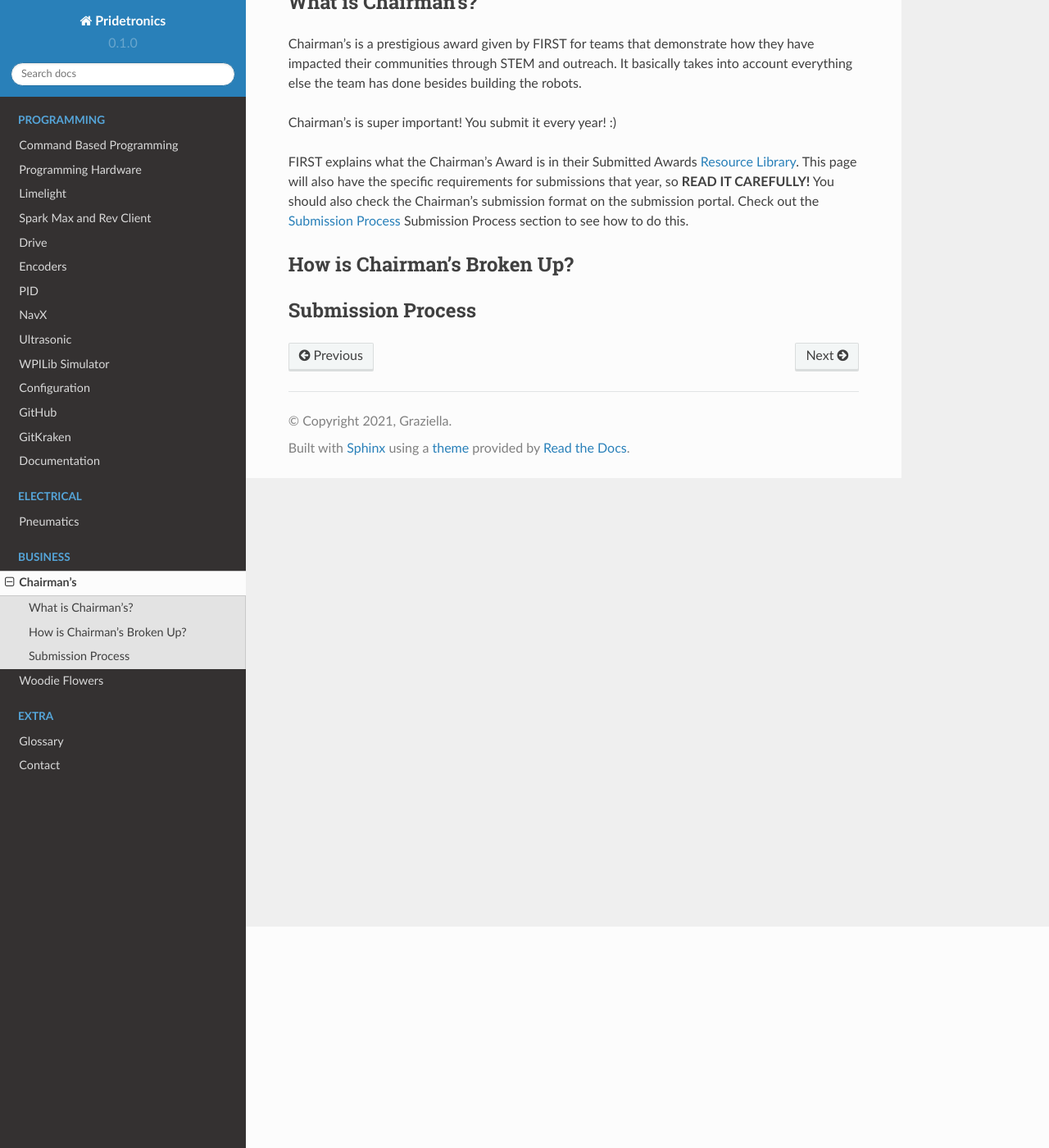
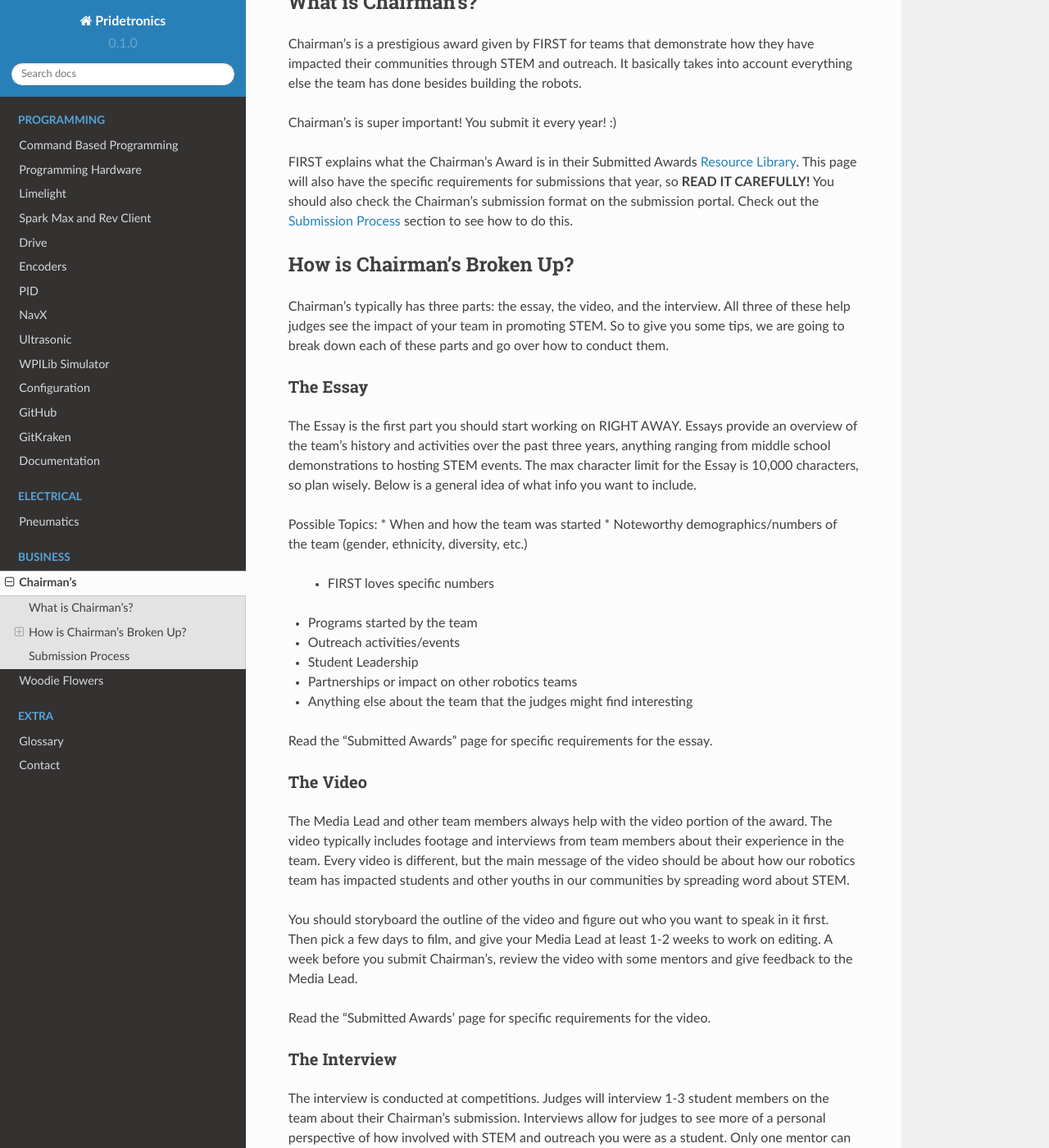
Before and after one commit to KaterinaDeeter/3853-Documentation, a Sphinx documentation site: the page built from docs/source/chairmans.rst, in a window 1280 px wide and 1400 px high, scrolled down 270 px. Shown: the whole window at 82% size. Built offline with Sphinx 7.4.7 and the Read the Docs theme 2.0.0, drawn with Linux system fonts in a browser that asks for light colours; some of the changed text lies outside the part shown.

Commit message:
Trying something

```diff
--- a/docs/source/chairmans.rst
+++ b/docs/source/chairmans.rst
@@ -18,13 +18,75 @@ Chairman’s is super important! You submit it every year! :)
 FIRST explains what the Chairman’s Award is in their Submitted Awards
 `Resource Library <https://www.firstinspires.org/resource-library/frc/submitted-awards/>`_. This page will
 also have the specific requirements for submissions that year, so **READ IT CAREFULLY!** You should also check
-the Chairman’s submission format on the submission portal. Check out the :ref:`submissions` Submission Process section to
+the Chairman’s submission format on the submission portal. Check out the :ref:`submissions` section to
 see how to do this.
 
 .. _parts:
 
 How is Chairman's Broken Up?
 ~~~~~~~~~~~~~~~~~~~~~~~~~~~~~
+Chairman’s typically has three parts: the essay, the video, and the interview.
+All three of these help judges see the impact of your team in promoting STEM.
+So to give you some tips, we are going to break down each of these parts and go
+over how to conduct them.
+
+The Essay
+^^^^^^^^^
+The Essay is the first part you should start working on RIGHT AWAY. Essays provide an
+overview of the team’s history and activities over the past three years, anything ranging
+from middle school demonstrations to hosting STEM events. The max character limit for the
+Essay is 10,000 characters, so plan wisely. Below is a general idea of what info you want to include.
+
+Possible Topics:
+* When and how the team was started
+* Noteworthy demographics/numbers of the team (gender, ethnicity, diversity, etc.)
+
+  * FIRST loves specific numbers
+
+* Programs started by the team
+* Outreach activities/events
+* Student Leadership
+* Partnerships or impact on other robotics teams
+* Anything else about the team that the judges might find interesting
+
+Read the "Submitted Awards" page for specific requirements for the essay.
+
+The Video
+^^^^^^^^^
+The Media Lead and other team members always help with the video portion of the award.
+The video typically includes footage and interviews from team members about their experience
+in the team. Every video is different, but the main message of the video should be about how
+our robotics team has impacted students and other youths in our communities by spreading word
+about STEM.
+
+You should storyboard the outline of the video and figure out who you want to speak in it first.
+Then pick a few days to film, and give your Media Lead at least 1-2 weeks to work on editing.
+A week before you submit Chairman’s, review the video with some mentors and give feedback to the Media Lead.
+
+Read the “Submitted Awards’ page for specific requirements for the video.
+
+
+The Interview
+^^^^^^^^^^^^^^
+The interview is conducted at competitions. Judges will interview 1-3 student members on the team about
+their Chairman’s submission. Interviews allow for judges to see more of a personal perspective of how
+involved with STEM and outreach you were as a student. Only one mentor can be present during the interview,
+and they must be silent the entire time.
+
+Interviews (last I checked) take 12 minutes total: 7 minutes for the student members to speak and 5 minutes
+for questions from the judges. Make sure you practice and time what you want to say at least a week before
+the interview date. You should make an outline of what you want your 1-3 members to mention.
+
+Possible Topics for the Interview:
+* Introduce yourself
+* Clarification on past team events/activities
+* Expanding on current team events/activities
+* Members’ experiences on the team
+* How the team promotes STEM
+* Anything interesting you were not able to include in your essay
+* Anything else about the team that the judges might find interesting
+
+Read the “Submitted Awards” page for specific requirements for the interview.
 
 .. _submissions:
 
```
